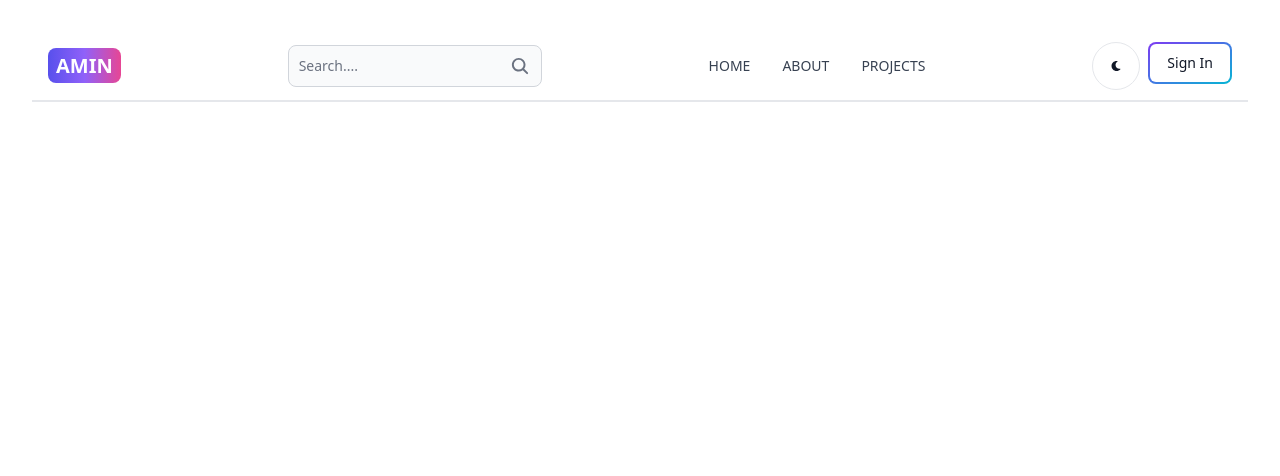
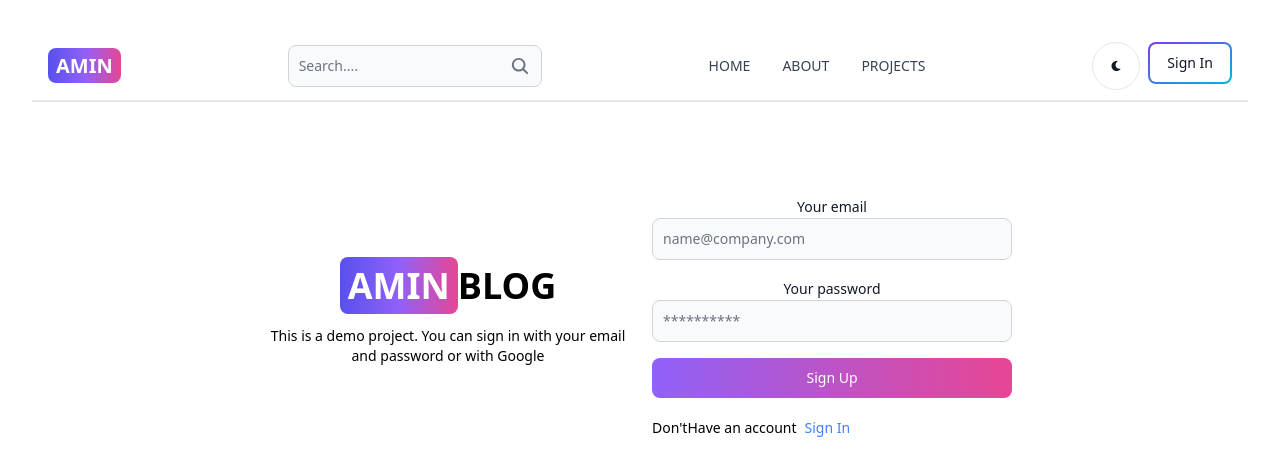
Before and after one commit to Programmeramin/MERN-Blog, a React (Vite) app in the folder client/: page /sign-in in a window 1280 px wide. Shown: the top 476 px of the page. Built offline with nearby package versions, Linux system fonts and the light colour scheme.

Commit message:
complete signin page

```diff
--- a/client/src/pages/Signin.jsx
+++ b/client/src/pages/Signin.jsx
@@ -1,7 +1,102 @@
+import { Alert, Button, Label, Spinner, TextInput } from "flowbite-react"
+import { useState } from "react"
+import { Link, useNavigate } from "react-router-dom"
 
 const Signin = () => {
+
+  const navigate = useNavigate();
+  const [formData, setFormData] = useState({});
+  const [errorMessage, setErrorMessage] = useState(null);
+  const [loading, setLoading] = useState(false);
+
+  const handleInputChange = (e) =>{
+    setFormData({...formData, [e.target.id] : e.target.value.trim()});
+  }
+
+
+  const handleSubmit = async (e) =>{
+    e.preventDefault();
+
+    if(!formData.email || !formData.password){
+      return setErrorMessage("Please fill out all fields");
+    }
+
+    try {
+      setLoading(true);
+      setErrorMessage(true);
+      const res = await fetch ("/api/auth/signin", {
+        method : "POST",
+        headers : {"Content-Type" : "application/json"},
+        body : JSON.stringify(formData),
+      });
+      const data = await res.json()
+      if(data.success === false){
+        return setErrorMessage(data.message);
+      }
+      setLoading(false);
+      if(res.ok){
+        navigate("/")
+      }
+    } catch (error) {
+      setErrorMessage(error.message)
+      setLoading(false)
+    }
+
+  };
+
   return (
     <>
+
+      <div className="min-h-screen mt-20">
+      <div className="flex p-3 max-w-3xl mx-auto flex-col md:flex-row md:items-center gap-6">
+        {/* left */}
+        <div className="flex-1">
+        <Link to="/sign-up" className="font-bold dark:text-white text-4xl">
+        <span className="px-2 py-1 bg-gradient-to-r from-indigo-600 via-purple-500 to-pink-500 rounded-lg text-white">AMIN</span>
+        BLOG
+      </Link>
+        <p className="text-sm mt-5">
+          This is a demo project. You can sign in with your email and password or with Google
+        </p>
+        </div>
+        {/* right */}
+        <div className="flex-1">
+             <form className="flex flex-col gap-4" onSubmit={handleSubmit}>
+              <div>
+                <Label value="Your email"/>
+                <TextInput type="email" placeholder="name@company.com" id="email" onChange={handleInputChange}/>
+              </div>
+
+              <div>
+                <Label value="Your password"/>
+                <TextInput type="password" placeholder="**********" id="password" onChange={handleInputChange}/>
+              </div>
+              <Button gradientDuoTone="purpleToPink" type="submit" disabled={loading}>
+                {
+                  loading ? (
+                    <>
+                    <Spinner size="sm"/>
+                    <span className="pl-3">loading...</span>
+                    </>
+                  ) : "  Sign Up"
+                }
+              </Button>
+             </form>
+             <div className="flex gap-2 text-sm mt-5">
+              <span>{`Don't`}Have an account</span>
+              <Link to="/sign-up" className="text-blue-500 hover:underline">Sign In</Link>
+             </div>
+
+             {
+               errorMessage && (
+                <Alert className="mt-5" color="failure">
+               {errorMessage}
+                </Alert>
+               )
+             }
+        </div>
+      </div>
+      </div>
 
     </>
   )
```
